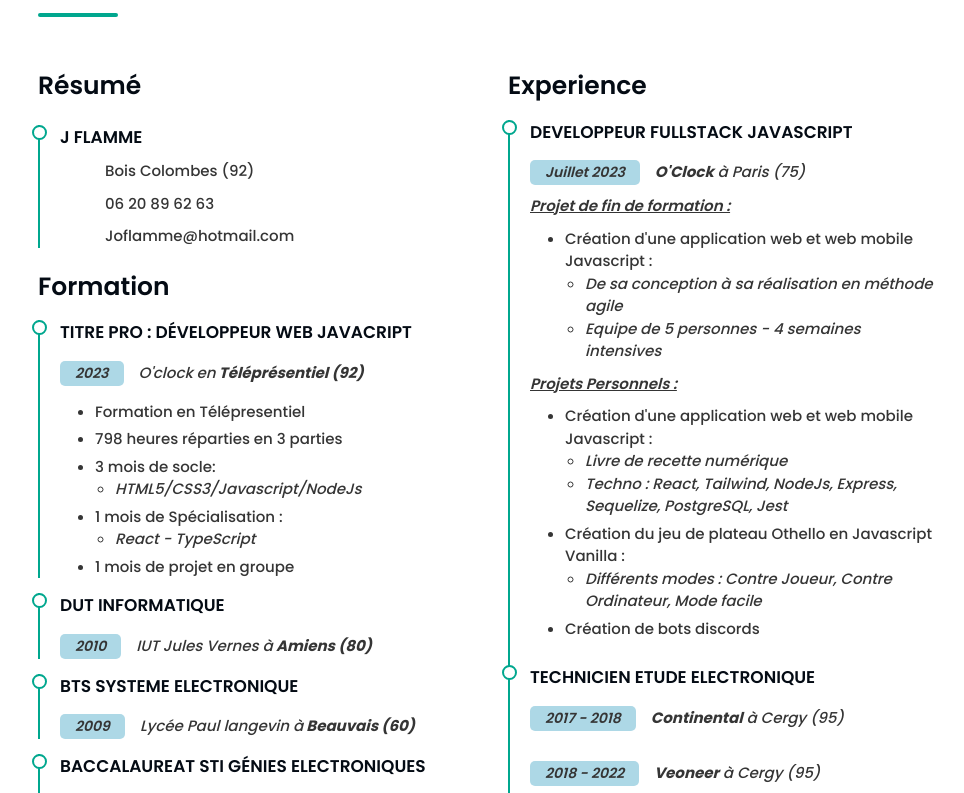
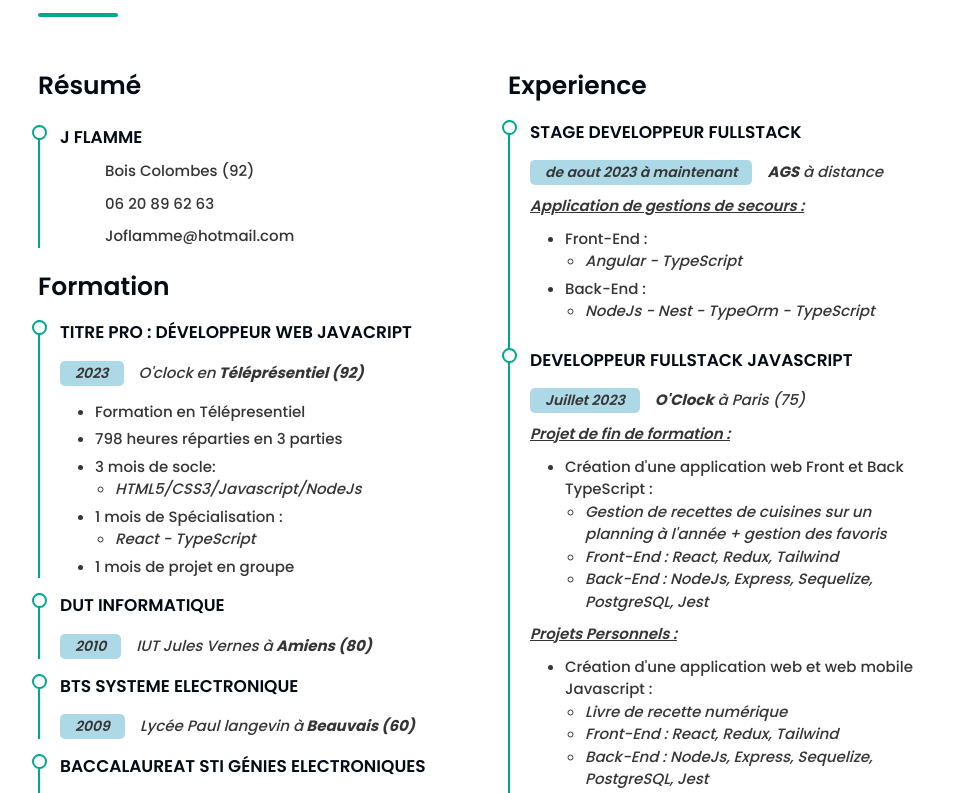
Before and after one commit to Joflamme88/Joflamme.github.io, a React (Vite) app: page / in a window 1280 px wide. Shown: the part 1606-2399 px from the top of the page, without its empty margins (292-1256 px from the left). Built offline with nearby package versions, Linux system fonts and the light colour scheme; some icons are missing.

Commit message:
added AGS experience

```diff
--- a/src/components/App/Experiences/Experiences.tsx
+++ b/src/components/App/Experiences/Experiences.tsx
@@ -80,23 +80,51 @@ function Experiences() {
         {/* Right Column */}
         <div className="exp-cols">
           <h2>Experience</h2>
-
+          <div className="pro-exp">
+            <h3>Stage Developpeur FullStack</h3>
+            {/* Aout 2023 */}
+            <div className="sp">
+              <span className="sp-box">de aout 2023 à maintenant</span>
+              <span className="sp-box-city">AGS</span> à distance
+              <h4 className="exp-oclock">
+                Application de gestions de secours :
+              </h4>
+              <ul>
+                <ul>
+                  <li className="detail-list">Front-End :</li>
+                  <li className="detail-list-sub">Angular - TypeScript</li>
+                  <li className="detail-list">Back-End :</li>
+                  <li className="detail-list-sub">
+                    NodeJs - Nest - TypeOrm - TypeScript
+                  </li>
+                </ul>
+              </ul>
+            </div>
+          </div>
           <div className="pro-exp">
             <h3>Developpeur FullStack Javascript</h3>
+            {/* Juillet 2023 */}
             <div className="sp">
               <span className="sp-box">Juillet 2023</span>
               <span className="sp-box-city">O&apos;Clock</span> à Paris (75)
               <h4 className="exp-oclock">Projet de fin de formation :</h4>
               <ul>
+                <ul>
                   <li className="detail-list">
-                  Création d&apos;une application web et web mobile Javascript :
+                    Création d&apos;une application web Front et Back TypeScript
+                    :
                   </li>
                   <li className="detail-list-sub">
-                  De sa conception à sa réalisation en méthode agile
+                    Gestion de recettes de cuisines sur un planning à
+                    l&apos;année + gestion des favoris
                   </li>
                   <li className="detail-list-sub">
-                  Equipe de 5 personnes - 4 semaines intensives
+                    Front-End : React, Redux, Tailwind
                   </li>
+                  <li className="detail-list-sub">
+                    Back-End : NodeJs, Express, Sequelize, PostgreSQL, Jest
+                  </li>
+                </ul>
               </ul>
               <h4 className="exp-oclock">Projets Personnels :</h4>
               <ul>
@@ -105,8 +133,10 @@ function Experiences() {
                 </li>
                 <li className="detail-list-sub">Livre de recette numérique</li>
                 <li className="detail-list-sub">
-                  Techno : React, Tailwind, NodeJs, Express, Sequelize,
-                  PostgreSQL, Jest
+                  Front-End : React, Redux, Tailwind
+                </li>
+                <li className="detail-list-sub">
+                  Back-End : NodeJs, Express, Sequelize, PostgreSQL, Jest
                 </li>
               </ul>
               <ul>
```
Lines whose indentation alone changed are shown as unchanged.
